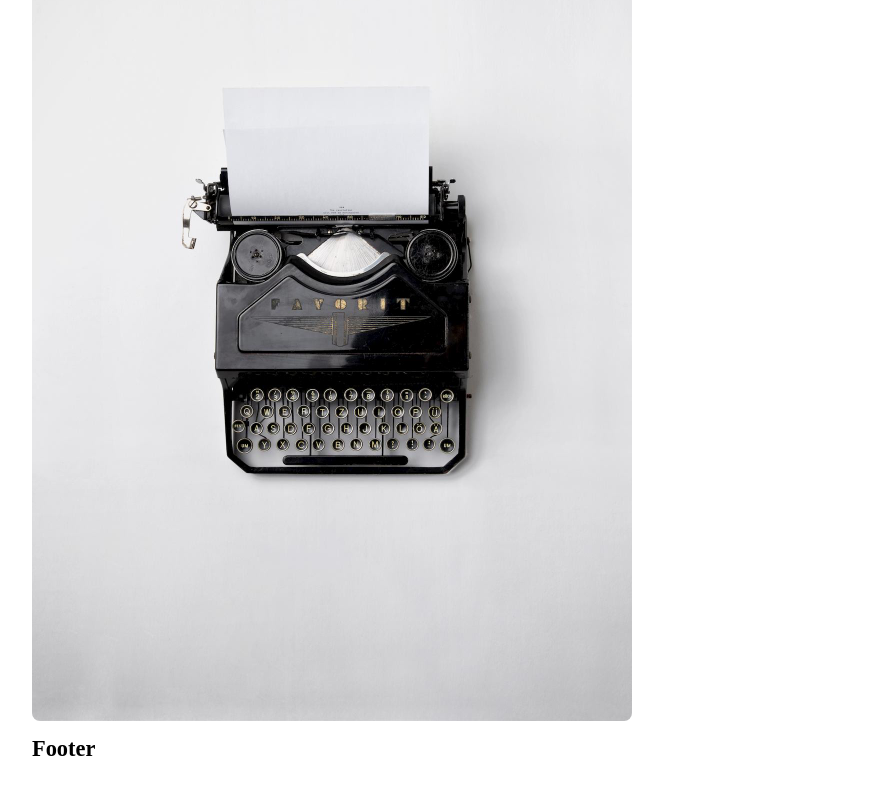
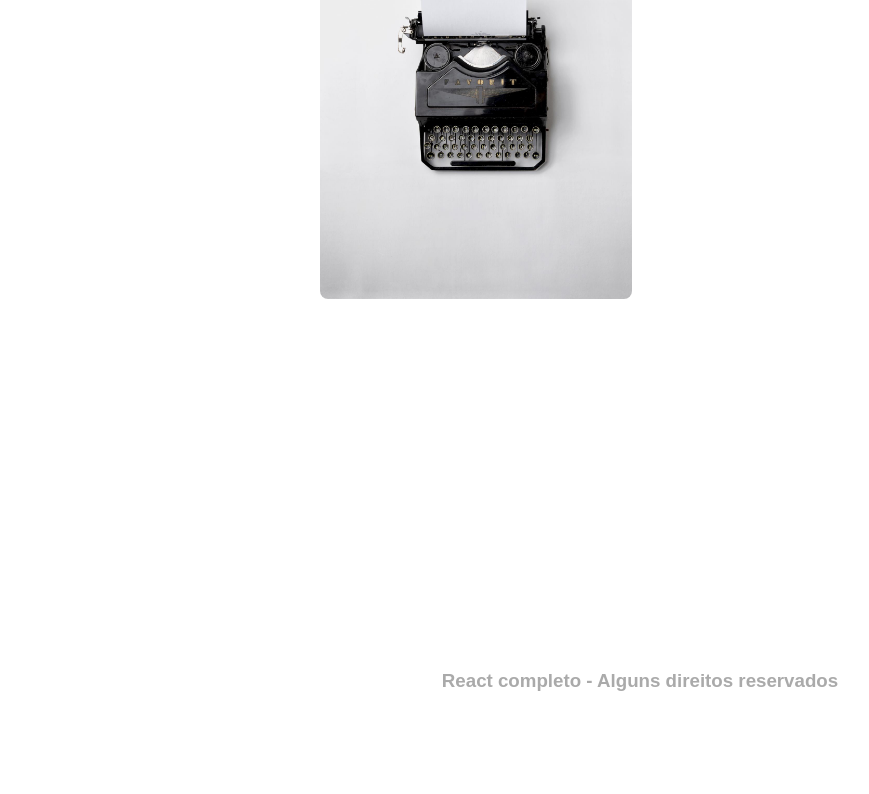
Before and after one commit to renanssantos1/react-completo-Origamid, a React (Create React App) app in the folder react-para-iniciantes/0205/meuapp/: page /contato in a window 1280 px wide. Shown: the part 261-1055 px from the top of the page, without its empty margins (0-869 px from the left). After the commit the page ends 1024 px from the top, so only its background shows below. Built offline with nearby package versions, Linux system fonts and the light colour scheme.

Commit message:
projeto de produtos concluido

```diff
--- a/react-para-iniciantes/0205/meuapp/src/pages/0606/App.css
+++ b/react-para-iniciantes/0205/meuapp/src/pages/0606/App.css
@@ -16,6 +16,19 @@
   font-size: 1.4rem;
 }
 
+.App {
+  display: flex;
+  flex-direction: column;
+  max-width: 40rem;
+  margin: 0 auto;
+
+  min-height: calc(100vh + 10rem);
+}
+
+.content {
+  flex: 1;
+}
+
 .animeLeft {
   transform: translateX(-20px);
   opacity: 0;
@@ -28,3 +41,19 @@
     opacity: initial;
   }
 }
+
+.loading {
+  width: 20px;
+  height: 20px;
+  border-radius: 50%;
+  border: 10px solid #ccc;
+  border-right-color: transparent;
+
+  animation: loading 1s infinite;
+}
+
+@keyframes loading {
+  to {
+    transform: rotate(360deg);
+  }
+}
--- a/react-para-iniciantes/0205/meuapp/src/pages/0606/Footer.js
+++ b/react-para-iniciantes/0205/meuapp/src/pages/0606/Footer.js
@@ -4,7 +4,7 @@
 function Footer() {
   return (
     <footer className={styles.footer}>
-      <h1>Footer</h1>
+      <h3>React completo - Alguns direitos reservados</h3>
     </footer>
   );
 }
--- a/react-para-iniciantes/0205/meuapp/src/pages/0606/Footer.module.css
+++ b/react-para-iniciantes/0205/meuapp/src/pages/0606/Footer.module.css
@@ -0,0 +1,9 @@
+.footer {
+  color: #aaa;
+  height: 10rem;
+  padding-top: 5rem;
+  font-family: Arial, Helvetica, sans-serif;
+  text-align: center;
+
+  box-sizing: border-box;
+}
--- a/react-para-iniciantes/0205/meuapp/src/pages/0606/Produto.js
+++ b/react-para-iniciantes/0205/meuapp/src/pages/0606/Produto.js
@@ -29,16 +29,17 @@
     fetchProduto("https://ranekapi.origamid.dev/json/api/produto/" + id);
   }, [id]);
 
-  if (loading) return <div>carregando...</div>;
+  if (loading) return <div className="loading"></div>;
   if (erro) return <p>{erro}</p>;
   if (produto === null) return null;
   return (
     <section className={styles.produto + " animeLeft"}>
       <Head title={` ${produto.nome}`} content={` ${produto.descricao}`} />
-
-      {produto.fotos.map((foto) => (
-        <img key={foto.src} src={foto.src} alt={foto.titulo} />
-      ))}
+      <div>
+        {produto.fotos.map((foto) => (
+          <img key={foto.src} src={foto.src} alt={foto.titulo} />
+        ))}
+      </div>
       <div>
         <h1>{produto.nome}</h1>
         <span className={styles.preco}>R$ {produto.preco}</span>
--- a/react-para-iniciantes/0205/meuapp/src/pages/0606/Produto.module.css
+++ b/react-para-iniciantes/0205/meuapp/src/pages/0606/Produto.module.css
@@ -0,0 +1,23 @@
+.produto {
+  display: grid;
+  gap: 2rem;
+  grid-template-columns: 1fr 1fr;
+}
+
+.produto img {
+  margin-bottom: 2rem;
+}
+
+.preco {
+  padding: 0.5rem;
+  color: #014e01;
+  background: #91fb5d;
+  border-radius: 4px;
+  font-family: Arial, Helvetica, sans-serif;
+}
+
+.descricao {
+  line-height: 1.2rem;
+  font-size: 1.2rem;
+  font-family: Arial, Helvetica, sans-serif;
+}
```
